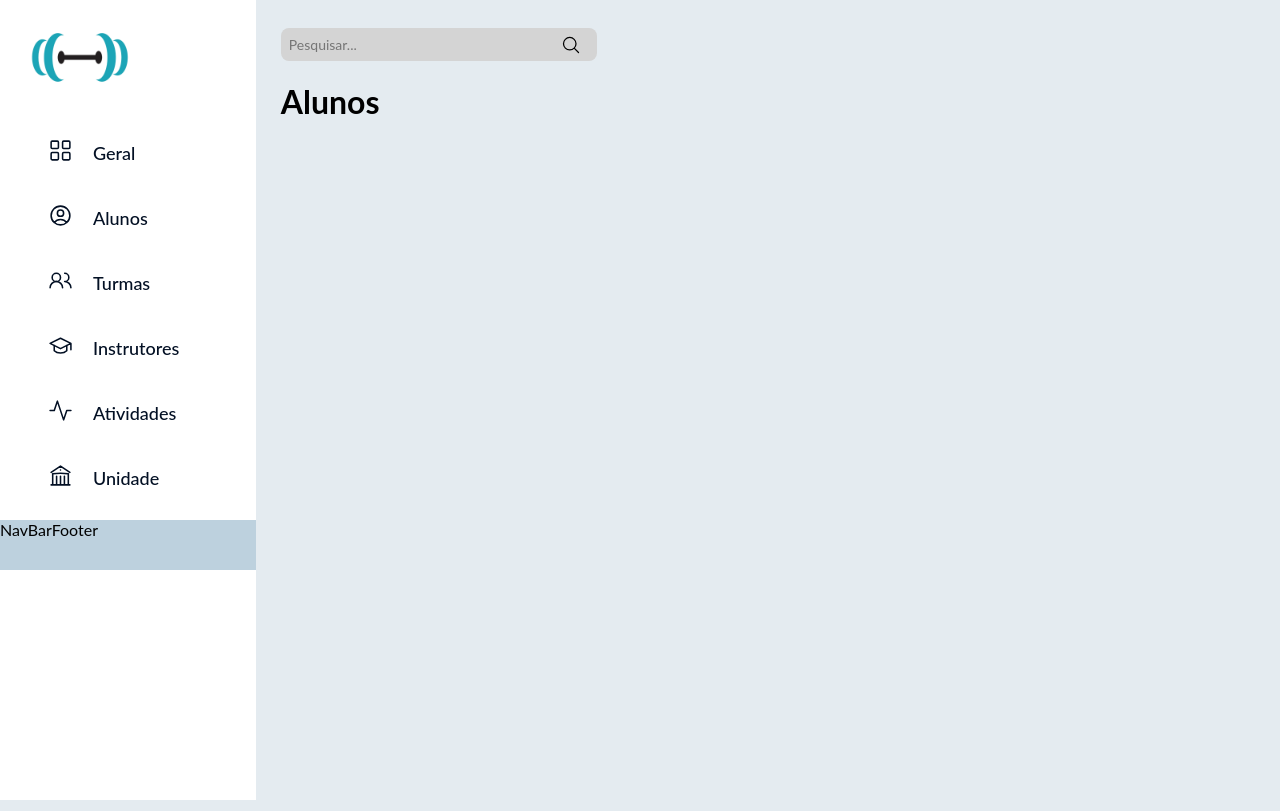
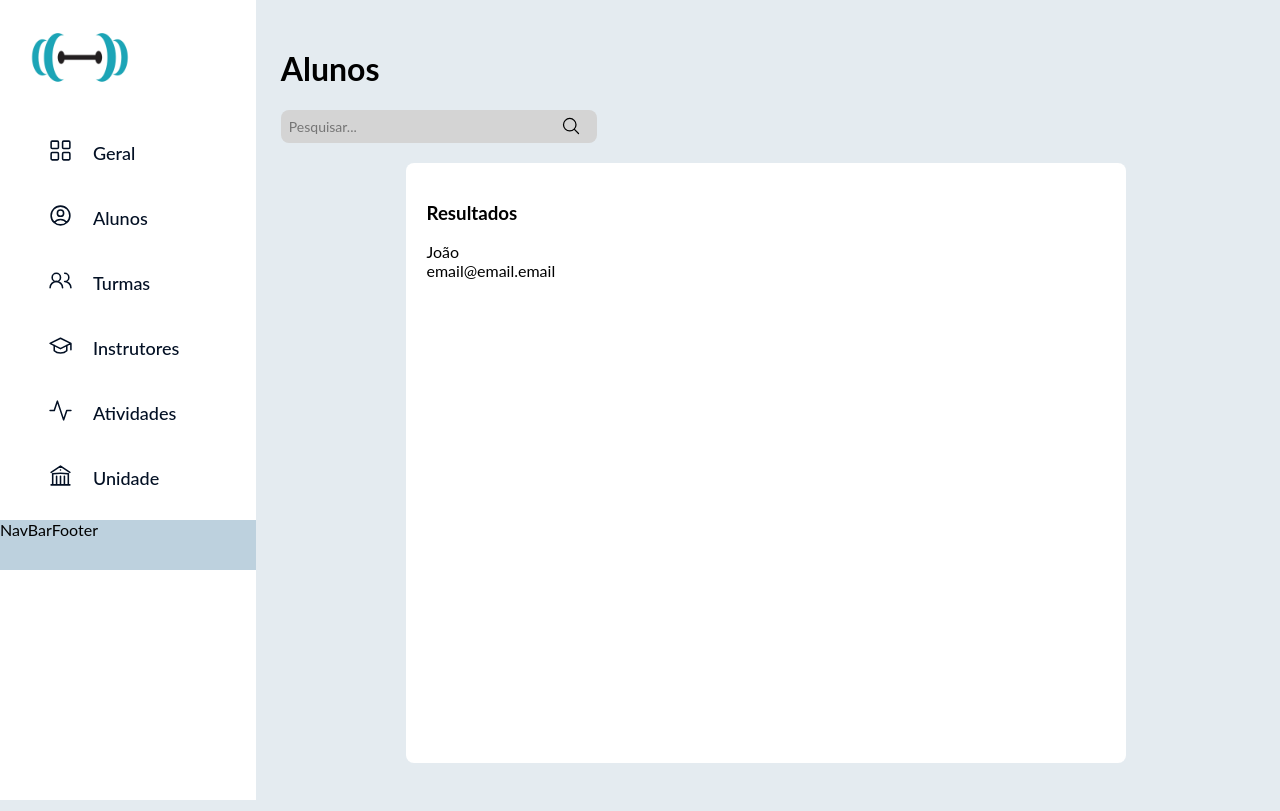
Before and after one commit to itspedro/Habeas-Corpus, a React (Create React App) app: page /alunos in a window 1280 px wide. Built offline with nearby package versions, Linux system fonts and the light colour scheme.

Commit message:
[+]chore: create students component base

```diff
--- /dev/null
+++ b/src/components/student/student-card.tsx
@@ -0,0 +1,20 @@
+import { Aluno } from "@/types/Aluno";
+
+function StudentCard({nome, email, dataCancelamento}:  Aluno) {
+  return (
+    <div className="student-card_container">
+      <span className={`student-card_container__status ${dataCancelamento ? 'red' : 'green'}`}>
+      </span>
+      <div className="student-card_container__info">
+        <div className="student-card_container__info__name">
+          {nome}
+        </div>
+        <div className="student-card_container__info__email">
+          {email}
+        </div>
+      </div>
+    </div>
+  )
+}
+
+export default StudentCard;
--- /dev/null
+++ b/src/content/Students/Results.tsx
@@ -0,0 +1,39 @@
+import './results.css';
+import StudentCard from "@/components/student/student-card"
+
+const fakeStudents = [
+  {
+    cpf: '',
+    nome: 'João',
+    endereco: '',
+    cep: '',
+    bairro: '',
+    telefone: '',
+    dataNascimento: '',
+    codMatricula: '',
+    codMensalidade: '',
+    data: '',
+    dataVencimento: '',
+    valor: '',
+    email: 'email@email.email',
+    dataCancelamento: '',
+    sexo: ''
+  },
+]
+
+function Results() {
+  return (
+    <div className="results_container">
+      <h3>Resultados</h3>
+      <div className="results_container__list">
+        {fakeStudents.map((student) => (
+          <StudentCard
+            {...student}
+          />
+        ))}
+      </div>
+    </div>
+  )
+}
+
+export default Results
--- a/src/content/Students/Students.tsx
+++ b/src/content/Students/Students.tsx
@@ -1,5 +1,6 @@
 import TopBar from '@/components/top-bar/top-bar';
 import useDocumentTitle from '@/hooks/useDocumentTitle';
+import Results from './Results';
 
 
 function Students() {
@@ -9,10 +10,11 @@ function Students() {
   return (
     <div>
       <div className="container">
-        <TopBar />
-        <div className="row">
-          <div className="col-12">
+        <div>
+          <div>
             <h1>Alunos</h1>
+            <TopBar />
+            <Results />
           </div>
         </div>
       </div>
--- /dev/null
+++ b/src/content/Students/results.css
@@ -0,0 +1,14 @@
+.results_container {
+  display: flex;
+  flex-direction: column;
+  width: 70%;
+  min-height: 70vh;
+  border-radius: var(--border-radius);
+
+  height: fit-content;
+  padding: 20px;
+  overflow: auto;
+  margin: 20px auto;
+
+  background-color: var(--secondary-color);
+}
```
